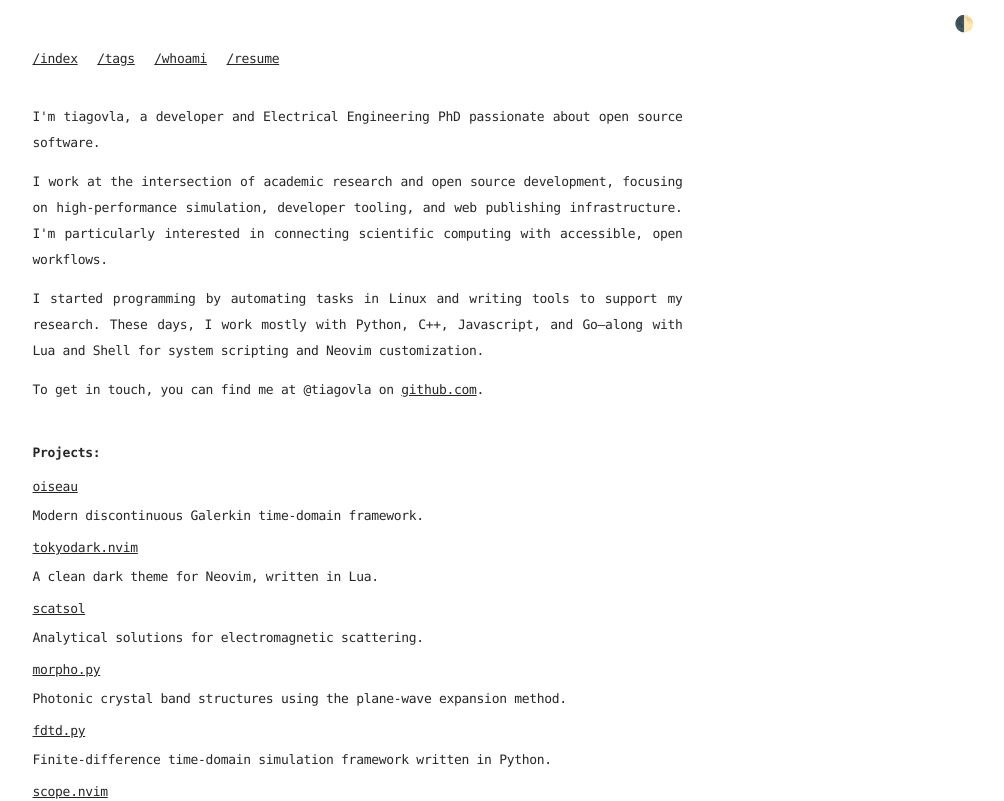
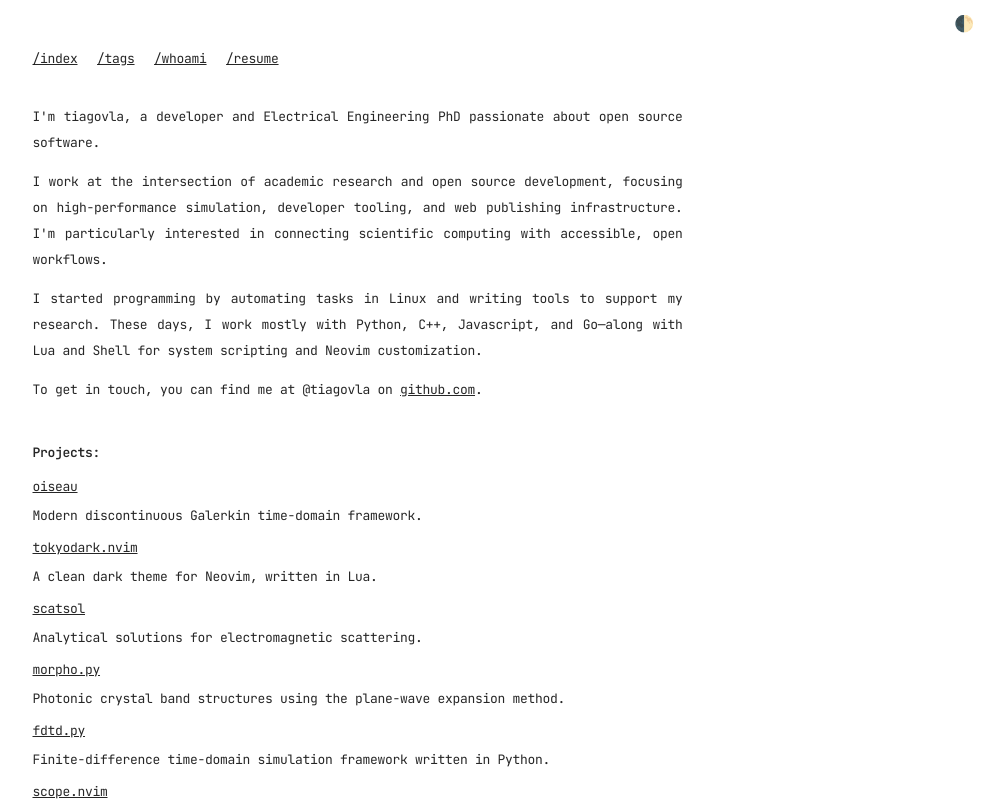
Before and after one commit to tiagovla/tiagovla.github.io, an Astro site: page /whoami in a window 1280 px wide. Shown: the top 801 px of the page, without its empty margins (275-1279 px from the left). Built offline with nearby package versions, Linux system fonts and the light colour scheme; Astro itself is replaced by a stand-in of ours; no server answers; a small style sheet from the web is missing.

Commit message:
chore(styles): use JetBrains Mono as monospace font

```diff
--- a/src/components/Head.astro
+++ b/src/components/Head.astro
@@ -10,6 +10,6 @@
     <title>{title}</title>
     <link
         rel="stylesheet"
-        href="https://cdn.jsdelivr.net/npm/hack-font@3/build/web/hack.css"
+        href="https://fonts.googleapis.com/css2?family=JetBrains+Mono:wght@400;500;600;700&display=swap"
     />
 </head>
--- a/src/pages/tags/index.astro
+++ b/src/pages/tags/index.astro
@@ -40,7 +40,7 @@
     .tag-list li {
         display: flex;
         justify-content: space-between;
-        font-family: monospace;
+        font-family: var(--mono);
         padding: 0.2em 0;
         border-bottom: 1px solid #eee;
         font-size: 1.1em;
--- a/src/styles/main.css
+++ b/src/styles/main.css
@@ -1,7 +1,7 @@
 :root {
     --sans: Inter, -apple-system, BlinkMacSystemFont, Segoe UI, Roboto;
     --serif: Besley, Baskerville, Georgia, serif;
-    --mono: Hack, Consolas, monospace;
+    --mono: 'JetBrains Mono', Consolas, monospace;
 
     /* Min Content Width */
     --content-width: 25rem;
```
